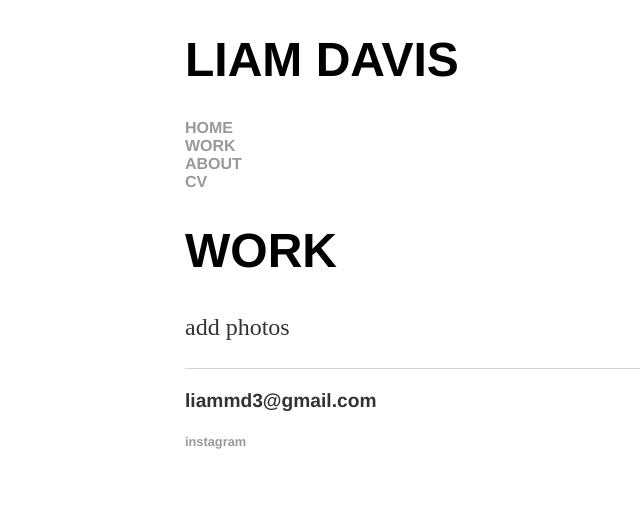
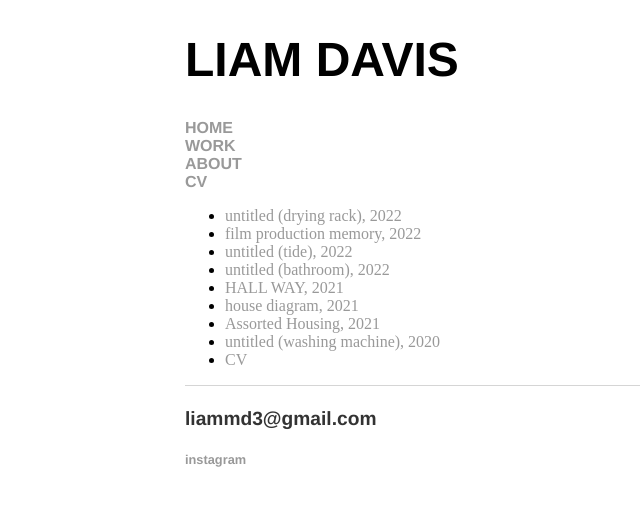
Before and after one commit to liammdavis/liammdavis.github.io, a Jekyll site: the page built from work/index.html, in a window 1280 px wide. Shown: the top 506 px of the page, without its empty margins (7-647 px from the left). Built offline with Jekyll 4.4.1, drawn with Linux system fonts in a browser that asks for light colours.

Commit message:
Update index.html

```diff
--- a/work/index.html
+++ b/work/index.html
@@ -4,15 +4,17 @@ title: WORK
 ---
 
 		<div class="work">
-			<h1>WORK</h1>
-			<p>add photos</p>
+			<ul class="peice">
 
-      <!--
-			<ul class="contacts">
-				<li><a href="#">@TwitterHandle</a></li>
-				<li><a href="#">Your Departmental Webpage</a></li>
-				<li><a href="#">Another site you want to link to</a></li>
-				</ul>
-      -->
+		        	<li><a href="/rack">untitled (drying rack), 2022</a></li>
+	        		<li><a href="/film">film production memory, 2022</a></li>
+	        		<li><a href="/tide">untitled (tide), 2022</a></li>
+		        	<li><a href="/bathroom">untitled (bathroom), 2022</a></li>
+	        		<li><a href="/hallway">HALL WAY, 2021</a></li>
+	        		<li><a href="/diagram">house diagram, 2021</a></li>
+				<li><a href="/housing">Assorted Housing, 2021</a></li>
+				<li><a href="/machine">untitled (washing machine), 2020</a></li>
+				<li><a href="/photos of houses, 2020-">CV</a></li>
+	    		</ul>
 
 		</div>
```
